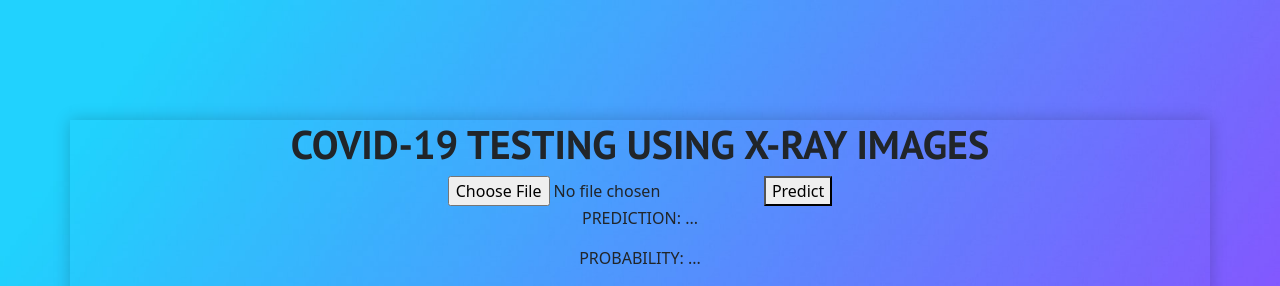
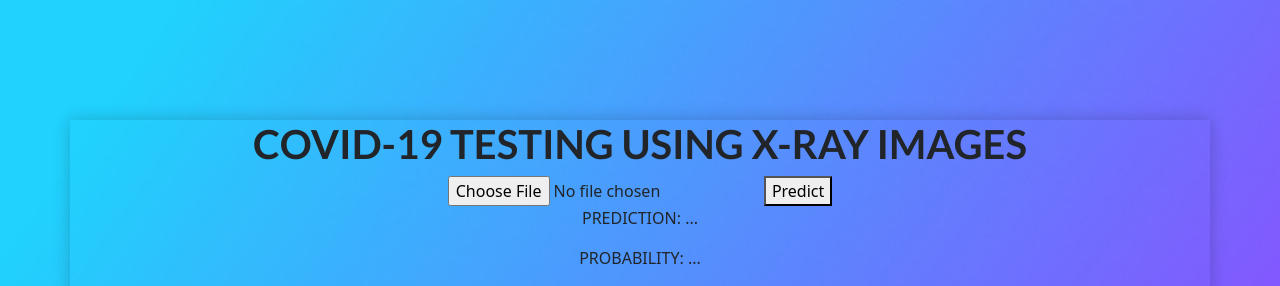
Before and after one commit to pranshuag9/covid19-analyzer, a Flask app: page / in a window 1280 px wide. Shown: the top 286 px of the page. Run offline with Flask 2, Linux system fonts and the light colour scheme.

Commit message:
testing font

```diff
--- a/static/styles/styles.css
+++ b/static/styles/styles.css
@@ -30,5 +30,6 @@ div{
 }
 
 .heading{
-  font-family: PT Sans;
+  font-family: 'Lato', sans-serif;
+  font-weight: 700;
 }
--- a/templates/index.html
+++ b/templates/index.html
@@ -2,7 +2,8 @@
 	<head>
 		<title>COVID-19 TESTING</title>
          <!-- google fonts-->
-        <link rel="preconnect" href="https://fonts.gstatic.com"><link href="https://fonts.googleapis.com/css2?family=PT+Sans:wght@700&display=swap" rel="stylesheet">
+        <link rel="preconnect" href="https://fonts.gstatic.com"><link
+			href="https://fonts.googleapis.com/css2?family=Lato:wght@700&display=swap" rel="stylesheet">
 		<!-- CSS only -->
         <link rel= "stylesheet" type= "text/css" href= "{{ url_for('static',filename='styles/styles.css') }}">
         <link href="https://cdn.jsdelivr.net/npm/bootstrap@5.0.1/dist/css/bootstrap.min.css" rel="stylesheet" integrity="sha384-+0n0xVW2eSR5OomGNYDnhzAbDsOXxcvSN1TPprVMTNDbiYZCxYbOOl7+AMvyTG2x" crossorigin="anonymous">
```
